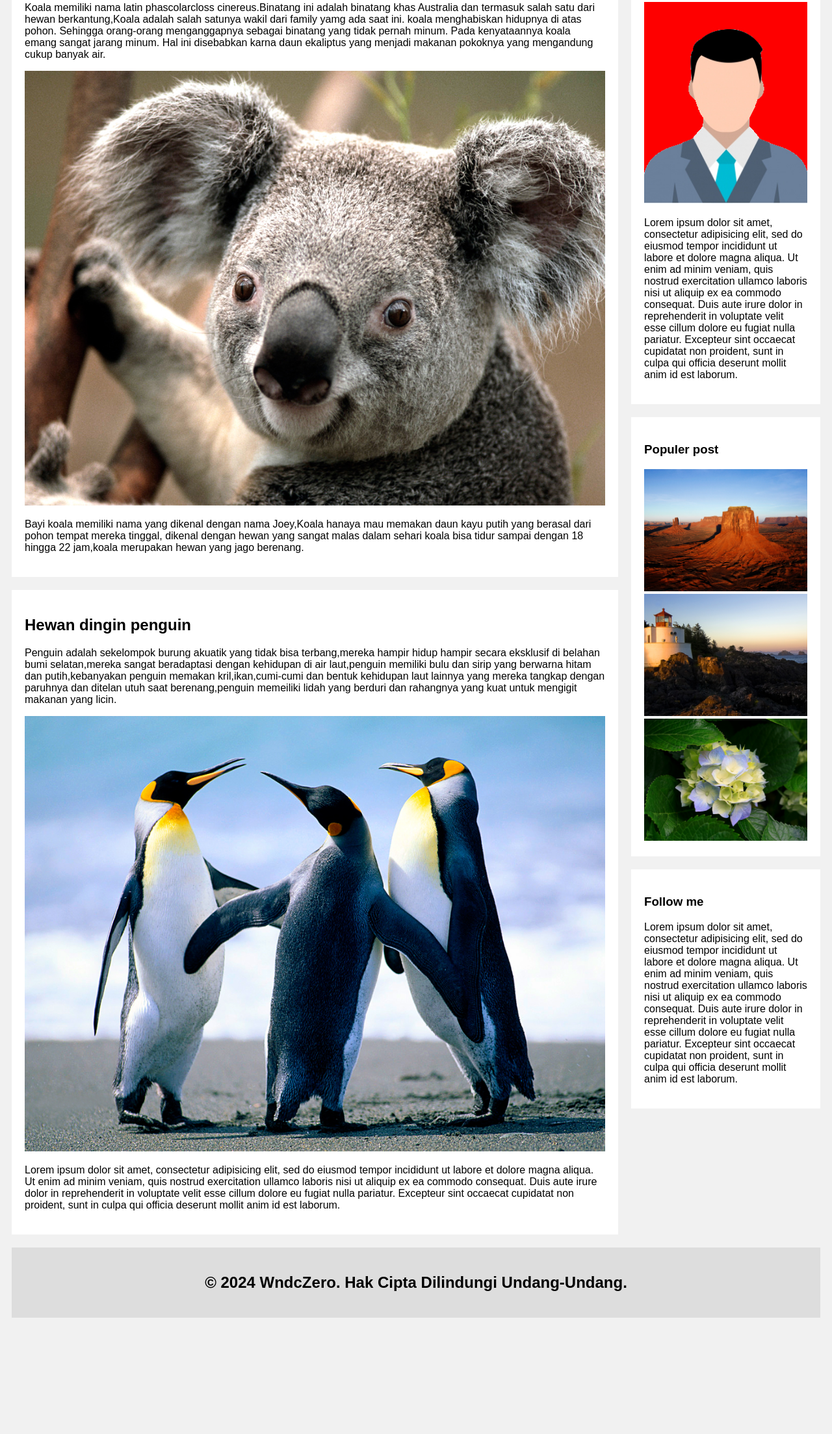
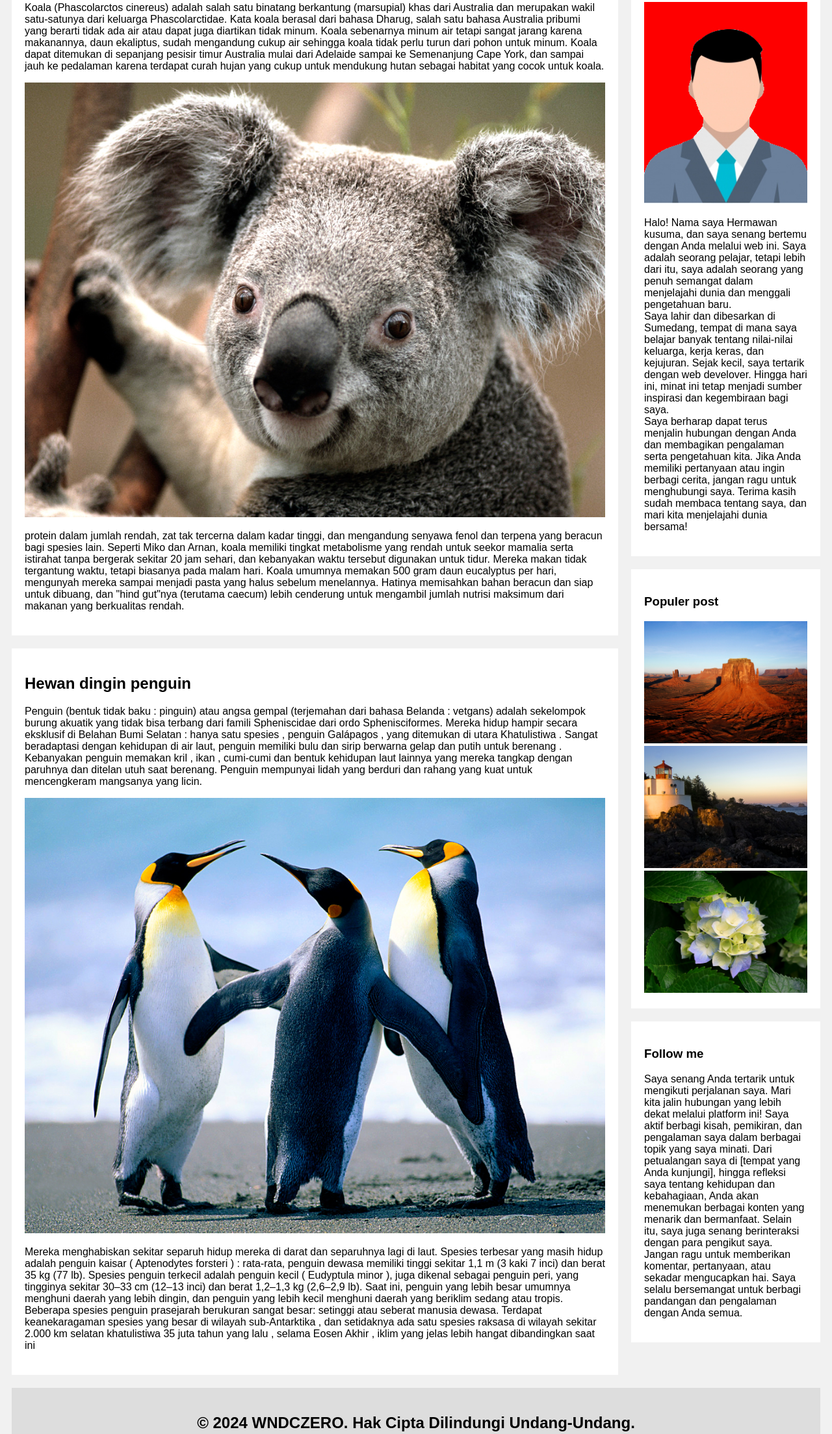
Before and after one commit to WndcZero/Ensiklopedia, a plain HTML site: page index.html in a window 1280 px wide. Shown: the part 291-2498 px from the top of the page at 65% size. Before the commit the page ends 2337 px from the top, so only its background shows below. Drawn offline with Linux system fonts and the light colour scheme.

Commit message:
Add files via upload

```diff
--- a/index.html
+++ b/index.html
@@ -127,60 +127,59 @@ clear: both;
 	<div class="leftcolumn">
 		<div class="card">
 			<h2>Hewan menggemaskan koala</h2>
-			<p>Koala memiliki nama latin phascolarcloss cinereus.Binatang ini adalah binatang khas Australia dan termasuk salah satu dari hewan berkantung,Koala adalah salah satunya wakil dari family yamg ada saat ini.
-			koala menghabiskan hidupnya di atas pohon. Sehingga orang-orang menganggapnya sebagai binatang yang tidak pernah minum. Pada kenyataannya koala emang sangat jarang minum. Hal ini disebabkan karna daun ekaliptus yang menjadi makanan pokoknya yang mengandung cukup banyak air.</p>
+			<p>Koala (Phascolarctos cinereus) adalah salah satu binatang berkantung (marsupial) khas dari Australia dan merupakan wakil satu-satunya dari keluarga Phascolarctidae.
+
+Kata koala berasal dari bahasa Dharug, salah satu bahasa Australia pribumi yang berarti tidak ada air atau dapat juga diartikan tidak minum. Koala sebenarnya minum air tetapi sangat jarang karena makanannya, daun ekaliptus, sudah mengandung cukup air sehingga koala tidak perlu turun dari pohon untuk minum.
+
+Koala dapat ditemukan di sepanjang pesisir timur Australia mulai dari Adelaide sampai ke Semenanjung Cape York, dan sampai jauh ke pedalaman karena terdapat curah hujan yang cukup untuk mendukung hutan sebagai habitat yang cocok untuk koala.</p>
 
 			<img src="koala.jpg" width="100%">
 
-			<p>Bayi koala memiliki nama yang dikenal dengan nama Joey,Koala hanaya mau memakan daun kayu putih yang berasal dari pohon tempat mereka tinggal,
-		dikenal dengan hewan yang sangat malas dalam sehari koala bisa tidur sampai dengan 18 hingga 22 jam,koala merupakan hewan yang jago berenang.</p>
+			<p>protein dalam jumlah rendah, zat tak tercerna dalam kadar tinggi, dan mengandung senyawa fenol dan terpena yang beracun bagi spesies lain. Seperti Miko dan Arnan, koala memiliki tingkat metabolisme yang rendah untuk seekor mamalia serta istirahat tanpa bergerak sekitar 20 jam sehari, dan kebanyakan waktu tersebut digunakan untuk tidur. Mereka makan tidak tergantung waktu, tetapi biasanya pada malam hari. Koala umumnya memakan 500 gram daun eucalyptus per hari, mengunyah mereka sampai menjadi pasta yang halus sebelum menelannya. Hatinya memisahkan bahan beracun dan siap untuk dibuang, dan "hind gut"nya (terutama caecum) lebih cenderung untuk mengambil jumlah nutrisi maksimum dari makanan yang berkualitas rendah.</p>
 
 		</div>
 		<div class="card">
 			<h2>Hewan dingin penguin</h2>
-			<p>Penguin adalah sekelompok burung akuatik yang tidak bisa terbang,mereka hampir hidup hampir secara eksklusif di belahan bumi selatan,mereka sangat beradaptasi dengan kehidupan di air laut,penguin memiliki bulu dan sirip yang berwarna hitam dan putih,kebanyakan penguin memakan kril,ikan,cumi-cumi dan bentuk kehidupan laut lainnya yang mereka tangkap dengan paruhnya dan ditelan utuh saat berenang,penguin memeiliki lidah yang berduri dan rahangnya yang kuat untuk mengigit makanan yang licin.</p>
+			<p>Penguin (bentuk tidak baku : pinguin) atau angsa gempal (terjemahan dari bahasa Belanda : vetgans) adalah sekelompok burung akuatik yang tidak bisa terbang dari famili Spheniscidae dari ordo Sphenisciformes. Mereka hidup hampir secara eksklusif di Belahan Bumi Selatan : hanya satu spesies , penguin Galápagos , yang ditemukan di utara Khatulistiwa . Sangat beradaptasi dengan kehidupan di air laut, penguin memiliki bulu dan sirip berwarna gelap dan putih untuk berenang . Kebanyakan penguin memakan kril , ikan , cumi-cumi dan bentuk kehidupan laut lainnya yang mereka tangkap dengan paruhnya dan ditelan utuh saat berenang. Penguin mempunyai lidah yang berduri dan rahang yang kuat untuk mencengkeram mangsanya yang licin.</p>
 
-			<img src="penguins.jpg" width="100%">
+			<img src="Penguins.jpg" width="100%">
 
-			<p>Lorem ipsum dolor sit amet, consectetur adipisicing elit, sed do eiusmod
-			tempor incididunt ut labore et dolore magna aliqua. Ut enim ad minim veniam,
-			quis nostrud exercitation ullamco laboris nisi ut aliquip ex ea commodo
-			consequat. Duis aute irure dolor in reprehenderit in voluptate velit esse
-			cillum dolore eu fugiat nulla pariatur. Excepteur sint occaecat cupidatat non
-			proident, sunt in culpa qui officia deserunt mollit anim id est laborum.</p>
+			<p>Mereka menghabiskan sekitar separuh hidup mereka di darat dan separuhnya lagi di laut. Spesies terbesar yang masih hidup adalah penguin kaisar ( Aptenodytes forsteri ) : rata-rata, penguin dewasa memiliki tinggi sekitar 1,1 m (3 kaki 7 inci) dan berat 35 kg (77 lb). Spesies penguin terkecil adalah penguin kecil ( Eudyptula minor ), juga dikenal sebagai penguin peri, yang tingginya sekitar 30–33 cm (12–13 inci) dan berat 1,2–1,3 kg (2,6–2,9 lb). Saat ini, penguin yang lebih besar umumnya menghuni daerah yang lebih dingin, dan penguin yang lebih kecil menghuni daerah yang beriklim sedang atau tropis. Beberapa spesies penguin prasejarah berukuran sangat besar: setinggi atau seberat manusia dewasa. Terdapat keanekaragaman spesies yang besar di wilayah sub-Antarktika , dan setidaknya ada satu spesies raksasa di wilayah sekitar 2.000 km selatan khatulistiwa 35 juta tahun yang lalu , selama Eosen Akhir , iklim yang jelas lebih hangat dibandingkan saat ini</p>
 	</div>
 </div>
 <div class="rightcolumn">
 	<div class="card">
 		<h2>About me</h2>
 		<img src="latihan 1.jpg" width="100%">
-		<p>Lorem ipsum dolor sit amet, consectetur adipisicing elit, sed do eiusmod
-		tempor incididunt ut labore et dolore magna aliqua. Ut enim ad minim veniam,
-		quis nostrud exercitation ullamco laboris nisi ut aliquip ex ea commodo
-		consequat. Duis aute irure dolor in reprehenderit in voluptate velit esse
-		cillum dolore eu fugiat nulla pariatur. Excepteur sint occaecat cupidatat non
-		proident, sunt in culpa qui officia deserunt mollit anim id est laborum.</p>
+		<p>Halo! Nama saya Hermawan kusuma, dan saya senang bertemu dengan Anda melalui web ini. Saya adalah seorang pelajar, tetapi lebih dari itu, saya adalah seorang yang penuh semangat dalam menjelajahi dunia dan menggali pengetahuan baru.<br>
+
+Saya lahir dan dibesarkan di Sumedang, tempat di mana saya belajar banyak tentang nilai-nilai keluarga, kerja keras, dan kejujuran. Sejak kecil, saya tertarik dengan web develover. Hingga hari ini, minat ini tetap menjadi sumber inspirasi dan kegembiraan bagi saya.<br>
+
+
+Saya berharap dapat terus menjalin hubungan dengan Anda dan membagikan pengalaman serta pengetahuan kita. Jika Anda memiliki pertanyaan atau ingin berbagi cerita, jangan ragu untuk menghubungi saya. Terima kasih sudah membaca tentang saya, dan mari kita menjelajahi dunia bersama!
+
+</p>
 	</div>
 	<div class="card">
 		<h3>Populer post</h3>
-		<img src="desert.jpg" width="100%">
-		<img src="lighthouse.jpg" width="100%">
-		<img src="hydrangeas.jpg" width="100%">
+		<img src="Desert.jpg" width="100%">
+		<img src="Lighthouse.jpg" width="100%">
+		<img src="Hydrangeas.jpg" width="100%">
 	</div>
 	<div class="card">
 		<h3>Follow me</h3>
-		<p>Lorem ipsum dolor sit amet, consectetur adipisicing elit, sed do eiusmod
-		tempor incididunt ut labore et dolore magna aliqua. Ut enim ad minim veniam,
-		quis nostrud exercitation ullamco laboris nisi ut aliquip ex ea commodo
-		consequat. Duis aute irure dolor in reprehenderit in voluptate velit esse
-		cillum dolore eu fugiat nulla pariatur. Excepteur sint occaecat cupidatat non
-		proident, sunt in culpa qui officia deserunt mollit anim id est laborum.</p>
+		<p> Saya senang Anda tertarik untuk mengikuti perjalanan saya. Mari kita jalin hubungan yang lebih dekat melalui platform ini!
+
+Saya aktif berbagi kisah, pemikiran, dan pengalaman saya dalam berbagai topik yang saya minati. Dari petualangan saya di [tempat yang Anda kunjungi], hingga refleksi saya tentang kehidupan dan kebahagiaan, Anda akan menemukan berbagai konten yang menarik dan bermanfaat.
+
+Selain itu, saya juga senang berinteraksi dengan para pengikut saya. Jangan ragu untuk memberikan komentar, pertanyaan, atau sekadar mengucapkan hai. Saya selalu bersemangat untuk berbagi pandangan dan pengalaman dengan Anda semua.</p>
 	</div>
 </div>
 </div>
 
 <div class="footer">
-	<h2>© 2024 WndcZero. Hak Cipta Dilindungi Undang-Undang.</h2>
+	<h2>© 2024 WNDCZERO. Hak Cipta Dilindungi Undang-Undang.
+</h2>
 </div>
 </body>
 </html>
```
